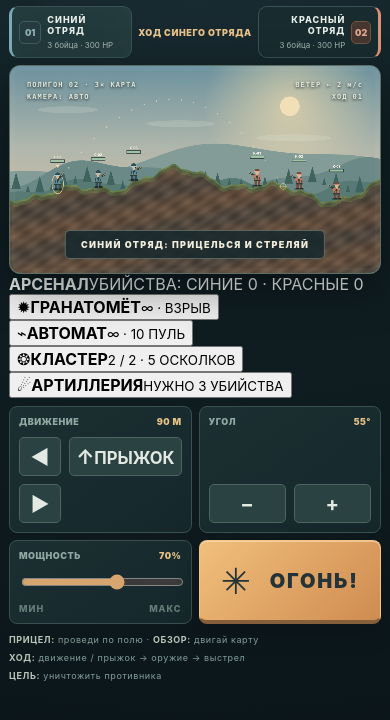
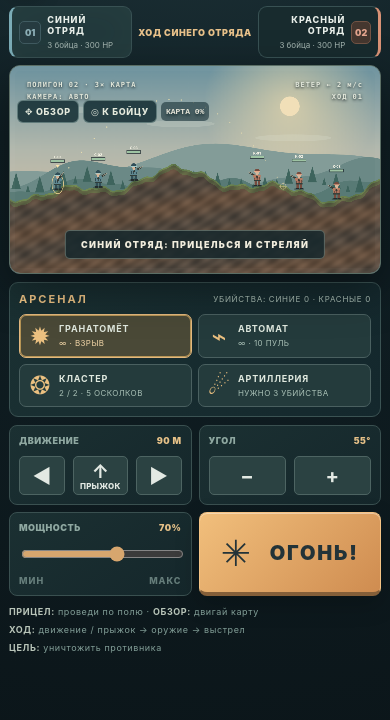
Before and after one commit to antohaburgers/CBOrms, a plain HTML site: page index.html in a window 390 px wide. Shown: the part 52-772 px from the top of the page. Drawn offline with Linux system fonts and the light colour scheme; animation ran at ten frames a second.

Commit message:
feat: responsive arsenal, camera toolbar and jump button

```diff
--- a/styles.css
+++ b/styles.css
@@ -24,3 +24,38 @@ button,input{font:inherit}button{cursor:pointer;touch-action:manipulation}button
 @media(max-width:380px){.brand-title small{display:none}.team-symbol{display:none}.turn-head{font-size:8px}.team{padding:5px}.field-message{font-size:8px;letter-spacing:0}}
 @media(orientation:landscape) and (max-height:600px){.shell{padding-top:5px}.topbar{margin-bottom:5px}.brand-mark{width:30px;height:30px;font-size:19px}.brand-title{font-size:21px}.brand-sub{display:none}.match-head{margin-bottom:5px}.team{min-height:34px;padding:5px 10px}.battlefield{aspect-ratio:16/9;max-height:none}.controls{grid-template-columns:1fr 1fr 1.5fr 1fr;gap:6px;margin-top:6px}.control-group{padding:5px 8px;gap:3px}.control-button{height:31px}.fire-button{min-height:52px;font-size:20px}.fire-icon{font-size:25px}.footer{display:none}.field-message{bottom:7px;padding:4px 8px}}
 @media(prefers-reduced-motion:reduce){*,*:before,*:after{scroll-behavior:auto!important;transition:none!important;animation:none!important}}
+/* Alpha 0.2 — expanded tactical HUD and weapon selector */
+.field-toolbar{position:absolute;z-index:4;top:55px;left:15px;display:flex;gap:7px;align-items:center}
+.toolbar-button{background:#122c32d9;border:1px solid #a5c3bc75;color:#e5eadd;border-radius:6px;padding:8px 12px;font-size:10px;font-weight:850;letter-spacing:.7px;backdrop-filter:blur(4px)}
+.toolbar-button[aria-pressed="true"]{background:#edb879;color:#213033;border-color:#edca91}
+.map-position{font:800 10px ui-monospace,monospace;color:#e8e6d9;text-shadow:0 2px 3px #172c30;background:#17303699;padding:9px;border-radius:5px}
+.arsenal{margin-top:13px;padding:13px;background:linear-gradient(110deg,#1a3032,#14282d);border:1px solid #3b5353;border-radius:9px}
+.arsenal-top{display:flex;align-items:center;justify-content:space-between;margin-bottom:10px;gap:8px}
+.arsenal-top strong{letter-spacing:2px;font-size:11px;color:#f0c586}
+.arsenal-top span{font-size:10px;letter-spacing:.7px;color:#adc0b7}
+.weapon-grid{display:grid;grid-template-columns:repeat(4,minmax(0,1fr));gap:9px}
+.weapon{min-width:0;display:flex;align-items:center;gap:12px;text-align:left;border:1px solid #4a6060;background:#243b3c;color:#e0e9df;border-radius:7px;padding:10px 13px;transition:background .15s,border-color .15s}
+.weapon:hover:not(:disabled){background:#345150}.weapon.selected{background:#4a4937;border-color:#e3b980;box-shadow:inset 0 0 0 1px #b79555}
+.weapon:disabled{opacity:.4;cursor:not-allowed}
+.weapon-icon{font-size:29px;font-weight:700;color:#ebc080;line-height:1;min-width:30px;text-align:center}
+.weapon-copy{min-width:0;display:grid;gap:5px}.weapon-copy strong{font-size:11px;letter-spacing:.8px}.weapon-copy small{color:#a9c0b6;font-size:10px;letter-spacing:.4px;line-height:1.2}
+.weapon.selected .weapon-copy small{color:#f3d6a8}
+.move-buttons{grid-template-columns:1fr 1fr 1fr}
+.jump-button{display:flex;flex-direction:column;justify-content:center;align-items:center;font-size:19px;gap:0;line-height:1.05}
+.jump-button small{font-size:8px;letter-spacing:.25px;font-weight:800}
+@media(max-width:750px){
+  .arsenal{padding:9px;margin-top:8px}.arsenal-top{margin-bottom:8px}
+  .arsenal-top span{font-size:9px}.weapon-grid{grid-template-columns:1fr 1fr;gap:6px}
+  .weapon{padding:8px;gap:7px}.weapon-icon{font-size:25px;min-width:24px}
+  .weapon-copy strong{font-size:10px}.weapon-copy small{font-size:9px}
+  .field-toolbar{top:34px;left:7px;gap:4px}
+  .toolbar-button{padding:5px 7px;font-size:9px}.map-position{font-size:8px;padding:5px}
+}
+@media(max-width:420px){.weapon-copy strong{font-size:9px}.weapon-copy small{font-size:8px}.arsenal-top span{font-size:8px}}
+@media(orientation:landscape) and (max-height:600px){
+  .arsenal{margin-top:6px;padding:5px 8px}.arsenal-top{margin-bottom:4px}
+  .weapon{padding:4px 7px;gap:5px}.weapon-icon{font-size:19px;min-width:20px}
+  .weapon-copy{gap:1px}.weapon-copy strong{font-size:9px}.weapon-copy small{font-size:8px}
+  .weapon-grid{grid-template-columns:repeat(4,minmax(0,1fr))}
+  .field-toolbar{top:25px}.toolbar-button{padding:4px 7px}
+}
```
